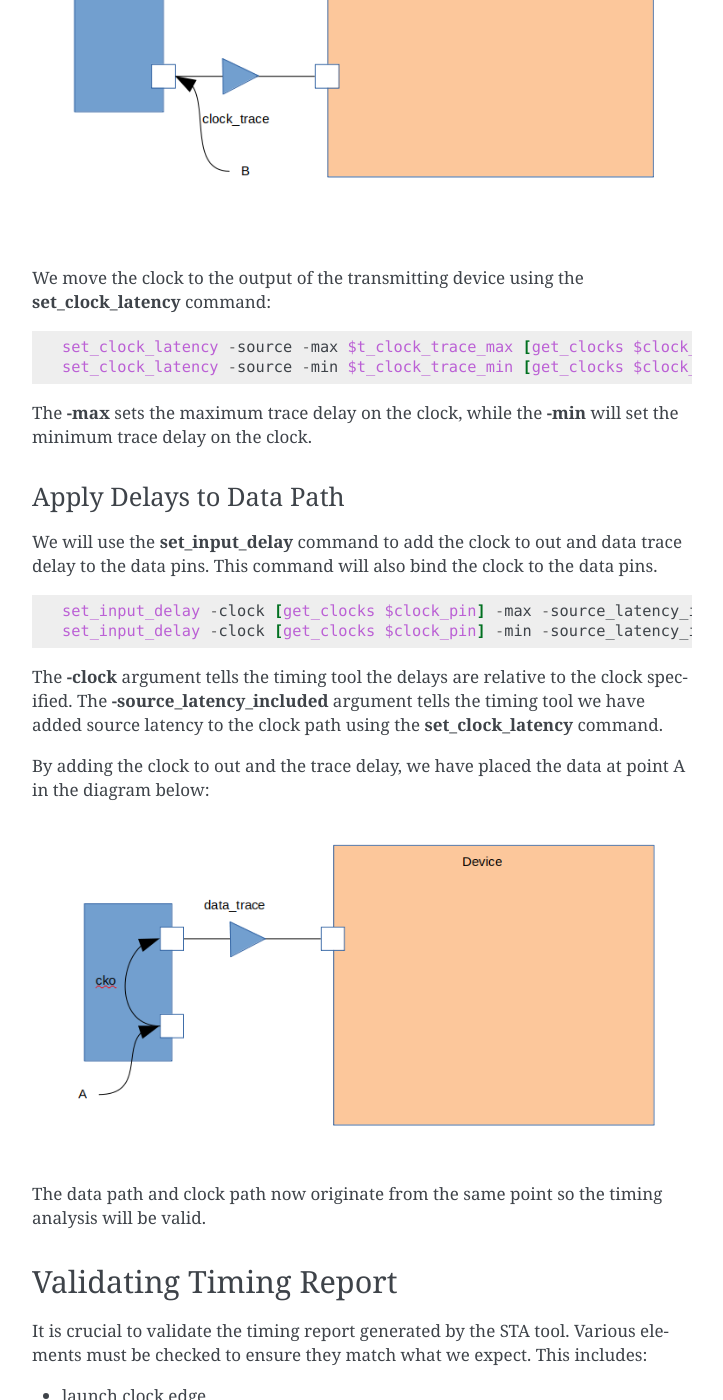
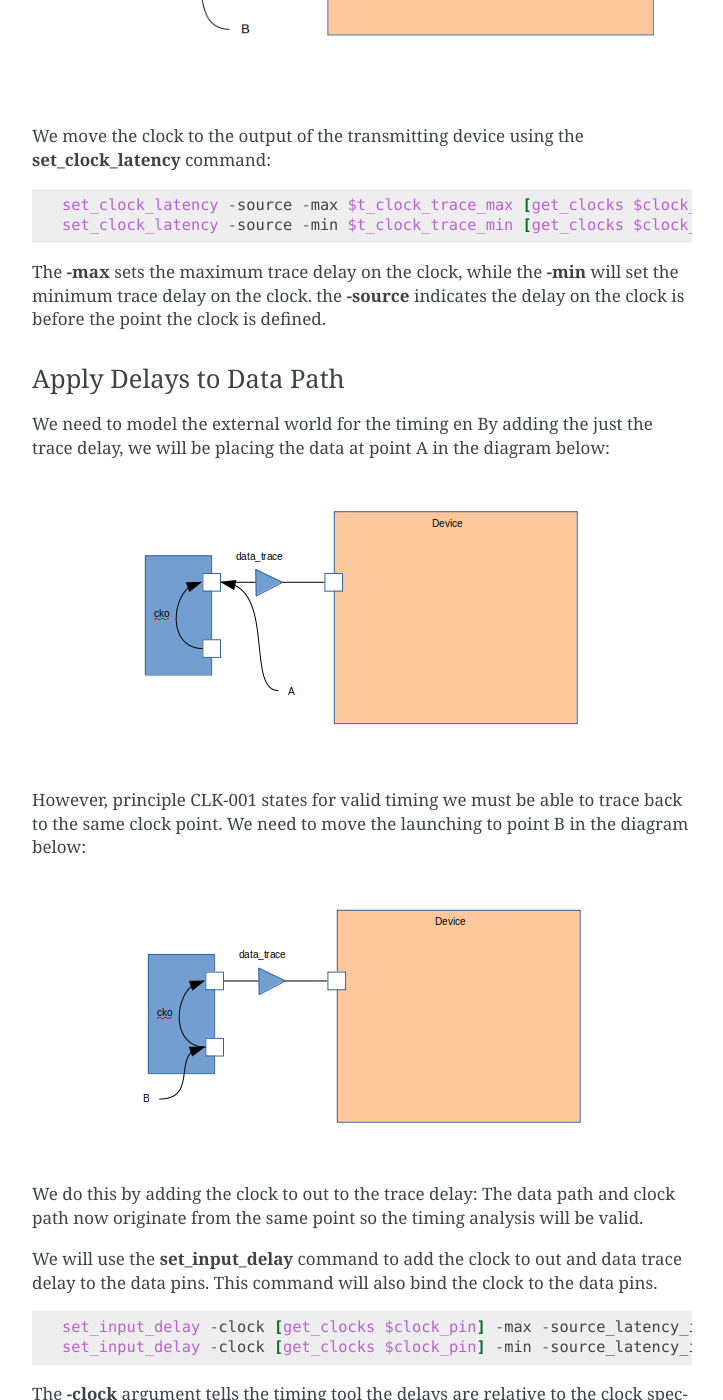
Before and after one commit to jeremiah-c-leary/static-timing-by-example, a Sphinx documentation site: the page built from docs/source/source_synchronous_input_timing.rst, in a window 1280 px wide and 1400 px high, scrolled down 5780 px. Shown: the whole window, without its empty margins (388-1111 px from the left). Built offline with Sphinx 7.4.7, drawn with Linux system fonts in a browser that asks for light colours; some of the changed text lies outside the part shown.

Commit message:
Updated data delay section.
issue #2

```diff
--- a/docs/source/source_synchronous_input_timing.rst
+++ b/docs/source/source_synchronous_input_timing.rst
@@ -46,11 +45,6 @@ Clock Period
 Setup checks are dependent on the frequency of the clock and will use the clock period variable.
 Hold checks are frequency independent, and will not use the clock period variable.
 
-.. code:: tcl
-
-    set clock_frequency_mhz 25
-    set t_clock_period [expr 1/clock_frequency_mhz * 1000]
-
 Clock to Out
 ~~~~~~~~~~~~
 
@@ -61,11 +55,6 @@ The maximum is the time from the launching clock to the latest data will be vali
 The minimum is the time from the launching clock to the earliest data will be invalid.
 
 The difference between the two numbers defines the region in which data is unstable.
-
-.. code:: tcl
-
-    set t_cko_max 2.8
-    set t_cko_min 1.2
 
 Trace delays
 ------------
@@ -224,9 +211,23 @@ We move the clock to the output of the transmitting device using the **set\_cloc
     set_clock_latency -source -min $t_clock_trace_min [get_clocks $clock_pin]
 
 The **-max** sets the maximum trace delay on the clock, while the **-min** will set the minimum trace delay on the clock.
+the **-source** indicates the delay on the clock is before the point the clock is defined.
 
 Apply Delays to Data Path
 ~~~~~~~~~~~~~~~~~~~~~~~~~
+
+We need to model the external world for the timing en
+By adding the just the trace delay, we will be placing the data at point A in the diagram below:
+
+.. figure:: img/set_input_delay_data.png
+
+However, principle CLK-001 states for valid timing we must be able to trace back to the same clock point.
+We need to move the launching to point B in the diagram below:
+
+.. figure:: img/set_input_delay_data_and_cko.png
+
+We do this by adding the clock to out to the trace delay:
+The data path and clock path now originate from the same point so the timing analysis will be valid.
 
 We will use the **set\_input\_delay** command to add the clock to out and data trace delay to the data pins.
 This command will also bind the clock to the data pins.
@@ -239,12 +240,6 @@ This command will also bind the clock to the data pins.
 The **-clock** argument tells the timing tool the delays are relative to the clock specified.
 The **-source\_latency\_included** argument tells the timing tool we have added source latency to the clock path using the **set\_clock\_latency** command.
 
-By adding the clock to out and the trace delay, we have placed the data at point A in the diagram below:
-
-.. figure:: img/set_input_delay.png
-   :alt: set\_input\_delay
-
-The data path and clock path now originate from the same point so the timing analysis will be valid.
 
 Validating Timing Report
 ------------------------
```
Also changed, not shown: other parts of docs/source/source_synchronous_input_timing.rst (+1 -4 lines), docs/source/img/set_input_delay.png (deleted), docs/source/img/set_input_delay_data.png (added), docs/source/img/set_input_delay_data_and_cko.png (added), 1 other file.
